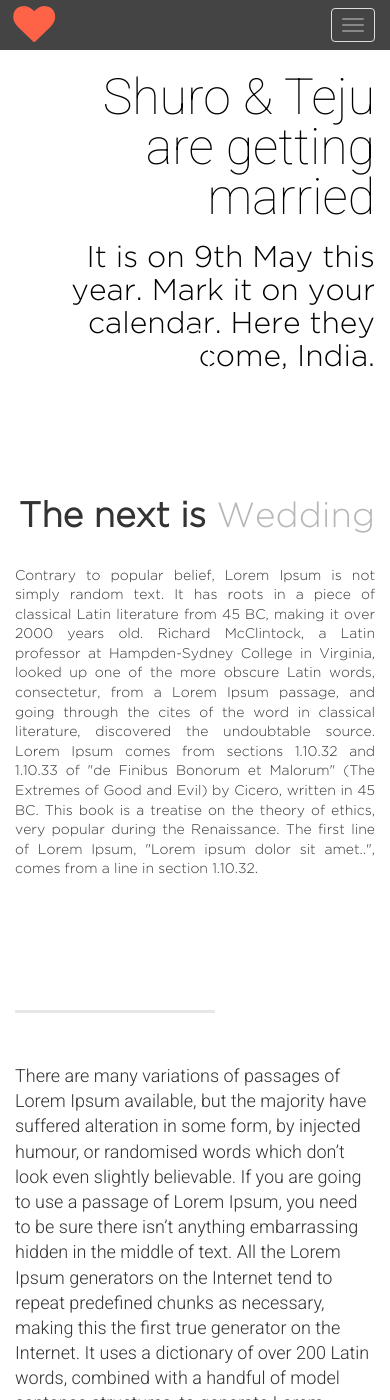
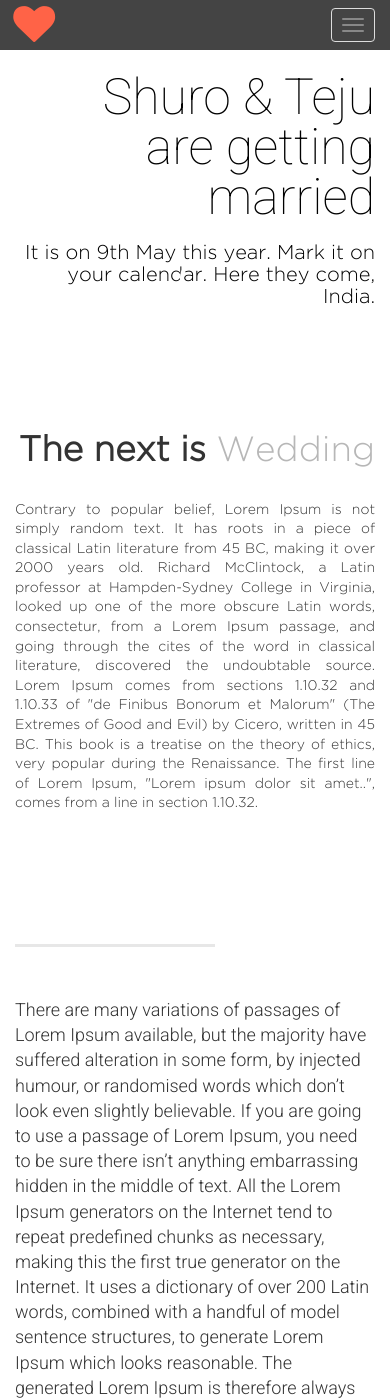
Before and after one commit to tjchhajed/kitchentales.de, a Jekyll site: the page built from index.html, in a window 390 px wide and 1400 px high. Built offline with Jekyll 4.4.1, drawn with Linux system fonts in a browser that asks for light colours; some web fonts are replaced.

Commit message:
delta commit

```diff
--- a/_config.yml
+++ b/_config.yml
@@ -3,7 +3,8 @@
 # ----------------------- #
 
 url: http://tejushuro.com
-title: Wedding
+title: Shuro &amp Teju</br>are getting married
+subtitle: It is on 9th May this year. Mark it on your calendar. Here they come, India.
 email: hello@tejushuro.com
 author: Surajit Dutta
 description: Shuro and Teju are getting married. It is on 9th May this year. Mark it on your calendar. Here they come, India.
--- a/_includes/head.html
+++ b/_includes/head.html
@@ -6,7 +6,7 @@
     <meta name="description" content="{{ site.description }}">
     <meta name="author" content="{{ site.author }}">
 
-    <title>{% if page.title %}{{ page.title }}{% else %}{{ site.title }}{% endif %}</title>
+    <title>Shuro weds Teju</title>
 
     <!-- Bootstrap Core CSS -->
     <link href="css/bootstrap.css" rel="stylesheet">
--- a/_includes/header.html
+++ b/_includes/header.html
@@ -43,20 +43,11 @@
 			<div class="row">
 				<div class="col-lg-12 text-right">
 					<div class="intro-message">
-						<h1 class="option animated rubberBand animation-css-media-query" style="font-family: Roboto; font-weight: 100;">{{ page.title }}</h1>
-						<!-- <h2>{{ page.subTitle }}</h2> -->
-            <h2 class="option animated slideInUp">It is on 9th May this year. Mark it on your calendar. Here they come, India.</h2>
+						<h1 class="option animated rubberBand animation-css-media-query-h1" style="font-family: Roboto; font-weight: 100;">{{ site.title }}</h1>
+			      <h2 class="option animated slideInUp animation-css-media-query-h2">{{ site.subtitle }}</h2>
             <scroll id="scroll-style" class="scrolling">
 	              <a class="page-scroll" href="#about"><span></span></a>
             </scroll>
-            <!-- <hr class="intro-divider">
-						<ul class="list-inline intro-social-buttons">
-							{% for social in site.social %}
-							<li>
-								<a href="{{ social.url }}" class="btn btn-default btn-lg"><i class="fa fa-{{ social.title }} fa-fw"></i> <span class="network-name">{{ social.title }}</span></a>
-							</li>
-							{% endfor %}
-						</ul> -->
 					</div>
 				</div>
 			</div>
--- a/css/landing-page.css
+++ b/css/landing-page.css
@@ -379,13 +379,23 @@
 .animate-infinite-heartbeat { -webkit-animation: heartbeat 2s infinite; /* Chrome, Safari, Opera */ animation: heartbeat 2s infinite; }
 
 /* media query for animate.css font size only for h2 */
-.animated.animation-css-media-query  {
+.animated.animation-css-media-query-h1  {
     font-size: 150px;
     line-height: 100%;
 }
 @media(max-width: 768px) {
-    .animated.animation-css-media-query  {
+    .animated.animation-css-media-query-h1  {
         font-size: 50px;
+    }
+}
+
+/* media query for animate.css font size only for h2 */
+.animated.animation-css-media-query-h2  {
+    font-size: 40px;
+}
+@media(max-width: 768px) {
+    .animated.animation-css-media-query-h2  {
+        font-size: 20px;
     }
 }
 
```
Also changed, not shown: 5 other files.
